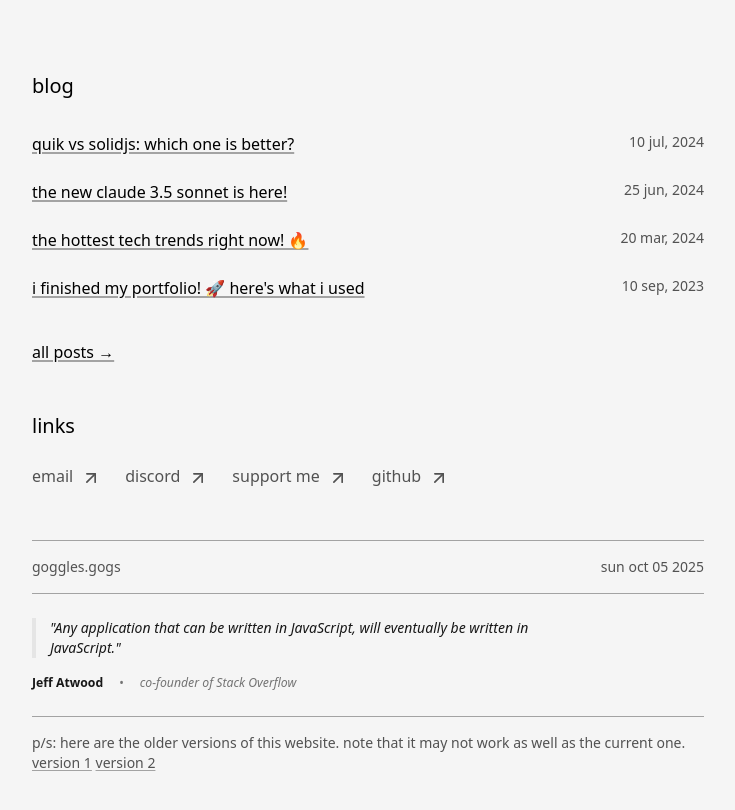
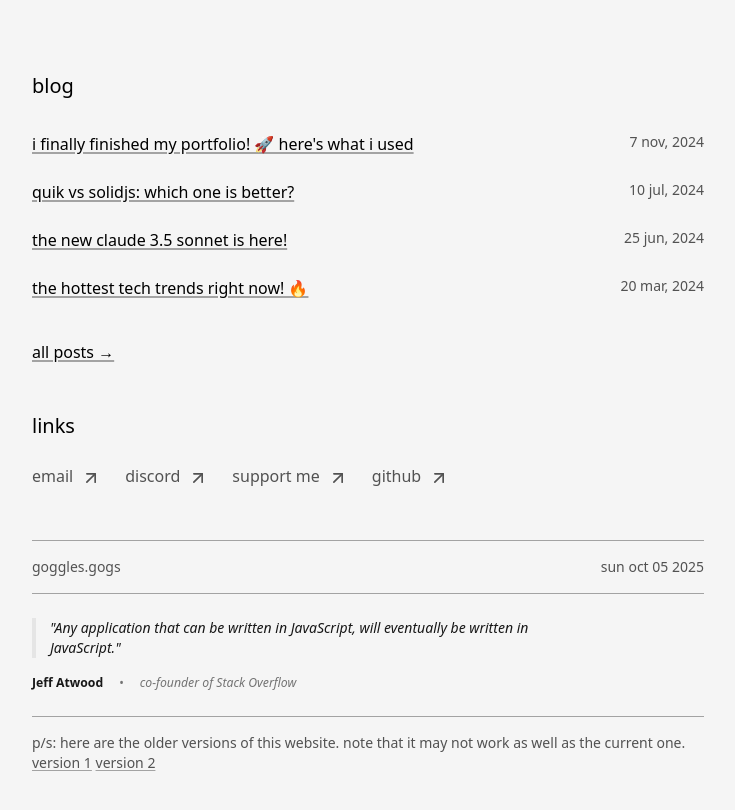
Before and after one commit to gogglesgogs/gogglesgogs.github.io, a React (Vite) app: page / in a window 1280 px wide. Shown: the part 900-1710 px from the top of the page, without its empty margins (272-1007 px from the left). Built offline with nearby package versions, Linux system fonts and the light colour scheme; a web font is replaced by a local one.

Commit message:
Update content.config.ts

```diff
--- a/content.config.ts
+++ b/content.config.ts
@@ -58,6 +58,12 @@ const Content: Content = {
     },
   ],
   blogs: {
+    'finished-portfolio': {
+      title: "I Finally Finished My Portfolio! 🚀 Here's What I Used",
+      date: '7 Nov, 2024',
+      author: 'Goggles',
+      desc: 'My journey of creating my portfolio website and what I used in the process.',
+    },
     'quik-vs-solid': {
       title: 'Quik vs SolidJS: Which one is better?',
       date: '10 Jul, 2024',
@@ -76,12 +82,6 @@ const Content: Content = {
       author: 'Goggles',
       desc: 'The current tech landscape with the rapid rise of AI, Web3, serverless architectures, and cybersecurity.',
     },
-    'finished-portfolio': {
-      title: "I Finished My Portfolio! 🚀 Here's What I Used",
-      date: '10 Sep, 2023',
-      author: 'Goggles',
-      desc: 'My journey of creating my portfolio website and what I used in the process.',
-    },
   },
   footer: {
     quote:
```
